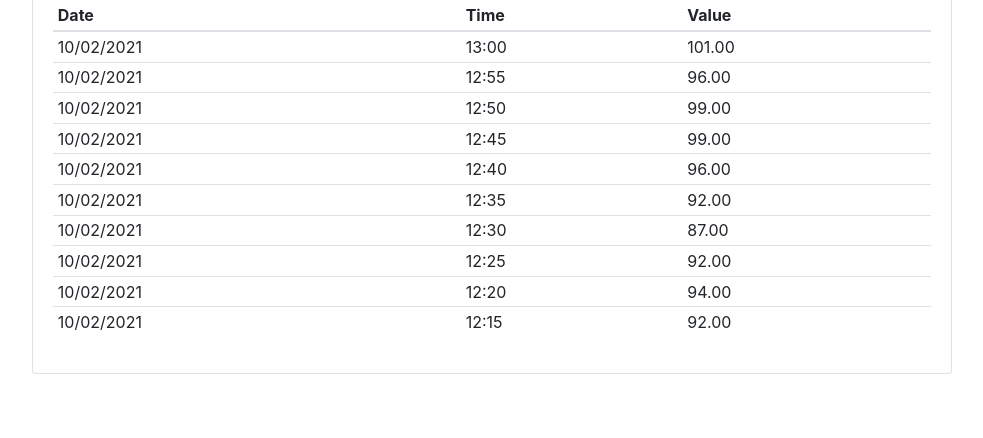
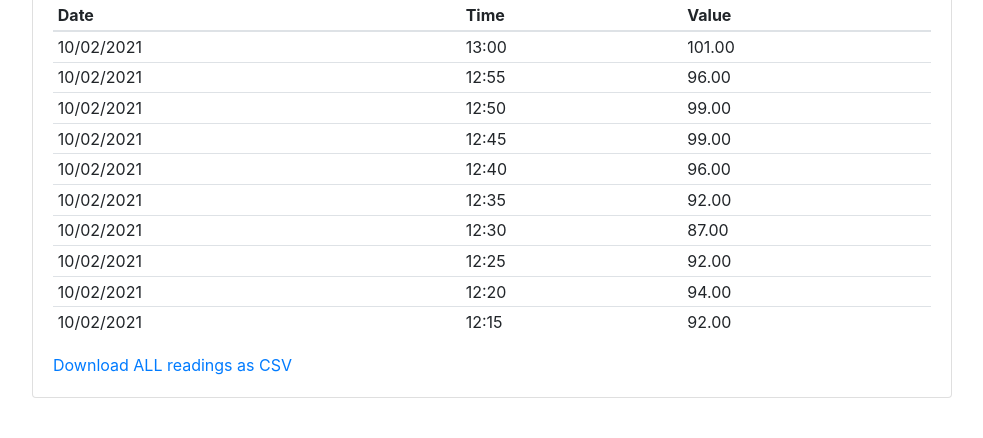
Before and after one commit to GEEE-UFRPE/simple-iot-monitor, a Django app: page /iotmonitor/things/1/ in a window 1280 px wide, after a click that opens the changed part. Shown: the part 775-1213 px from the top of the page, without its empty margins (53-1036 px from the left). Before the commit the page ends 1149 px from the top, so only its background shows below. Run offline with Django 3.2, Linux system fonts and the light colour scheme; data comes from the database, SQL or seed files in the repository; some libraries are stand-ins or nearby versions.

Commit message:
download readings as CSV

```diff
--- a/iotproject/iotmonitor/templates/iotmonitor/thing_detail.html
+++ b/iotproject/iotmonitor/templates/iotmonitor/thing_detail.html
@@ -164,6 +164,9 @@
                             {% endfor %}
                             </tbody>
                         </table>
+                        {% if sensor.reading_set.all %}
+                            <a href="{% url 'export_readings_csv' pk=sensor.pk %}">Download ALL readings as CSV </a>
+                        {% endif %}
                     </div>
                 </div>
             </div>
--- a/iotproject/iotmonitor/urls.py
+++ b/iotproject/iotmonitor/urls.py
@@ -4,5 +4,6 @@ from . import views
 urlpatterns = [
     path('', views.thing_list, name='thing_list'),
     path('things/<int:pk>/', views.thing_detail, name='thing_detail'),
+    path('sensors/<int:pk>/readings/csv/', views.export_readings_csv, name='export_readings_csv'),
     path('readings', views.new_reading, name='new_reading'),
 ]
--- a/iotproject/iotmonitor/views.py
+++ b/iotproject/iotmonitor/views.py
@@ -1,40 +1,69 @@
+import csv
+
+from django.contrib.auth import authenticate
 from django.db.models import Count
+from django.http import HttpResponse, HttpResponseBadRequest, HttpResponseForbidden
 from django.shortcuts import render
+from django.utils import timezone
+from django.views.decorators.csrf import csrf_exempt
 from django.views.decorators.http import require_POST
 
-from .models import Thing, TypeOfThing
-from django.contrib.auth import authenticate
-from django.http import HttpResponse, HttpResponseBadRequest, HttpResponseForbidden
-from django.views.decorators.csrf import csrf_exempt
+from .models import Thing, TypeOfThing, Sensor
 
 
 def thing_list(request):
-	types = TypeOfThing.objects.all().order_by('name').annotate(things_count=Count('thing'))
-	things_without_type = Thing.objects.filter(type_of_thing__isnull=True)
-	return render(request, 'iotmonitor/thing_list.html',
-				  {'types': types, 'things_without_type': things_without_type})
+    types = TypeOfThing.objects.all().order_by('name').annotate(things_count=Count('thing'))
+    things_without_type = Thing.objects.filter(type_of_thing__isnull=True)
+    return render(request, 'iotmonitor/thing_list.html',
+                  {'types': types, 'things_without_type': things_without_type})
+
+def thing_detail(request, pk):
+    thing = Thing.objects.get(pk=pk)
+    sensors = thing.sensor_set.all().order_by('name')
+    return render(request, 'iotmonitor/thing_detail.html',
+                  {'thing': thing, 'sensors': sensors})
 
 
-def thing_detail(request, pk):
-	thing = Thing.objects.get(pk=pk)
-	sensors = thing.sensor_set.all().order_by('name')
-	return render(request, 'iotmonitor/thing_detail.html',
-				  {'thing': thing, 'sensors': sensors,})
-
-#use the csrf_exempt tag since this view will be accessed from a external device
+# use the csrf_exempt tag since this view will be accessed from a external device
 @csrf_exempt
 @require_POST
 def new_reading(request):
-	#use POST parameters to authenticate
-	user = authenticate(username=request.POST.get('sensor'), password=request.POST.get('password'))
-	if user is not None:
-		try:
-			user.sensor.reading_set.create(value=float(request.POST.get('value')))
-			user.sensor.save()
-			return HttpResponse('Sensor authenticated and data succesfully recorded.')
+    # use POST parameters to authenticate
+    user = authenticate(username=request.POST.get('sensor'), password=request.POST.get('password'))
+    if user is not None:
+        try:
+            user.sensor.reading_set.create(value=float(request.POST.get('value')))
+            user.sensor.save()
+            return HttpResponse('Sensor authenticated and data succesfully recorded.')
 
-		except:
-			return HttpResponseBadRequest('Sensor authenticated but unable to record data. Make sure your sensor provided a value that can be parsed onto a numerical value.')
-	else:
-		response = HttpResponseForbidden('Sensor not authenticated. Please check its username ({}) and password.'.format(request.POST.get('sensor')))
-		return response
+        except:
+            return HttpResponseBadRequest(
+                'Sensor authenticated but unable to record data. Make sure your sensor provided a value that can be parsed onto a numerical value.')
+    else:
+        response = HttpResponseForbidden(
+            'Sensor not authenticated. Please check its username ({}) and password.'.format(request.POST.get('sensor')))
+        return response
+
+def export_readings_csv(request, pk):
+    sensor = Sensor.objects.get(pk=pk)
+    thing_name = sensor.thing_monitored.name
+    readings = sensor.reading_set.all().values_list('created_date', 'value')
+
+    response = HttpResponse(content_type='text/csv')
+    response['Content-Disposition'] = 'attachment; filename="readings_{}_{}.csv"'.format(thing_name, sensor.name)
+
+    writer = csv.writer(response)
+    writer.writerow(['Thing', 'Sensor', 'Date', 'Time', 'Timezone', 'Value'])
+
+    for reading in readings:
+        reading_local_datetime = timezone.localtime(reading[0])
+        row = [
+            thing_name,
+            sensor.name,
+            reading_local_datetime.date(),
+            reading_local_datetime.strftime('%H:%M:%S'),
+            reading_local_datetime.strftime('%z'),
+            reading[1]]
+        writer.writerow(row)
+
+    return response
```
